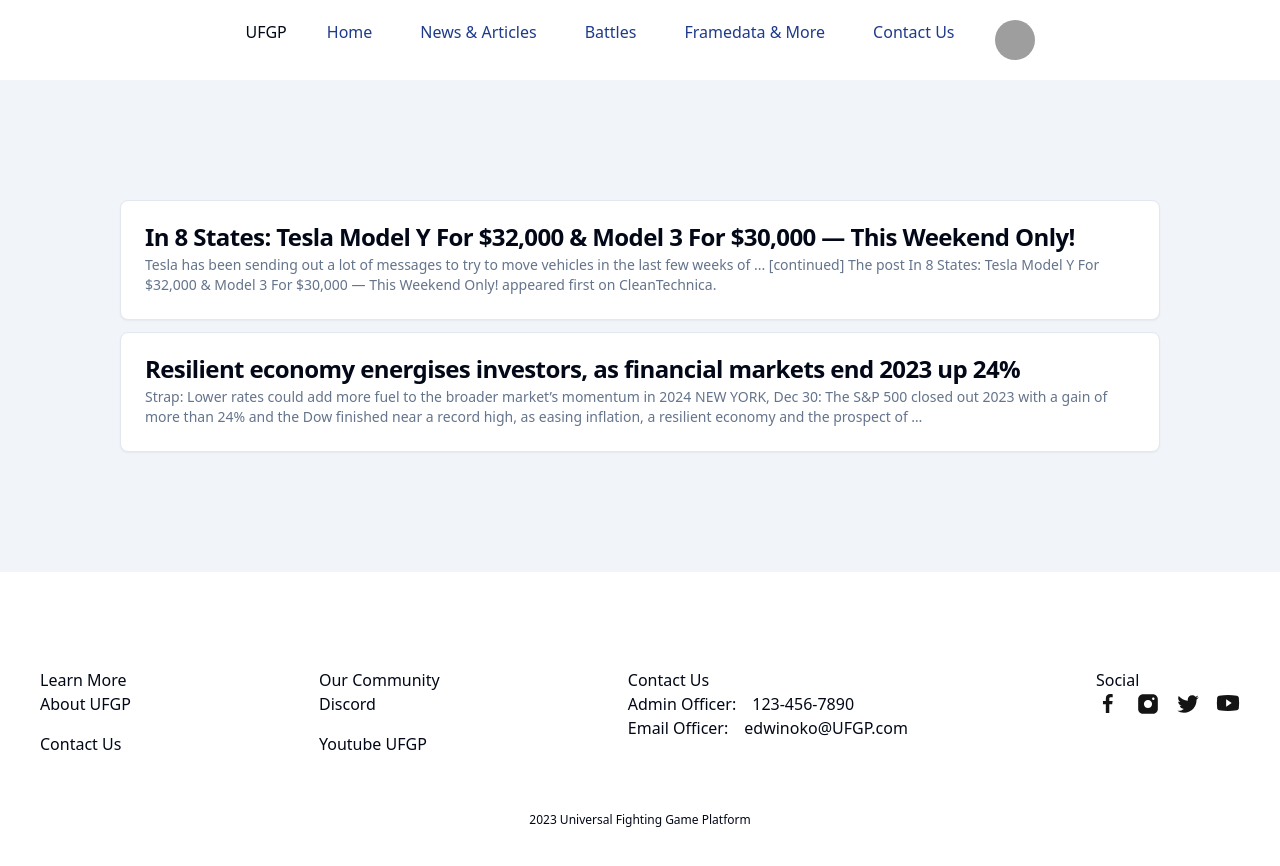
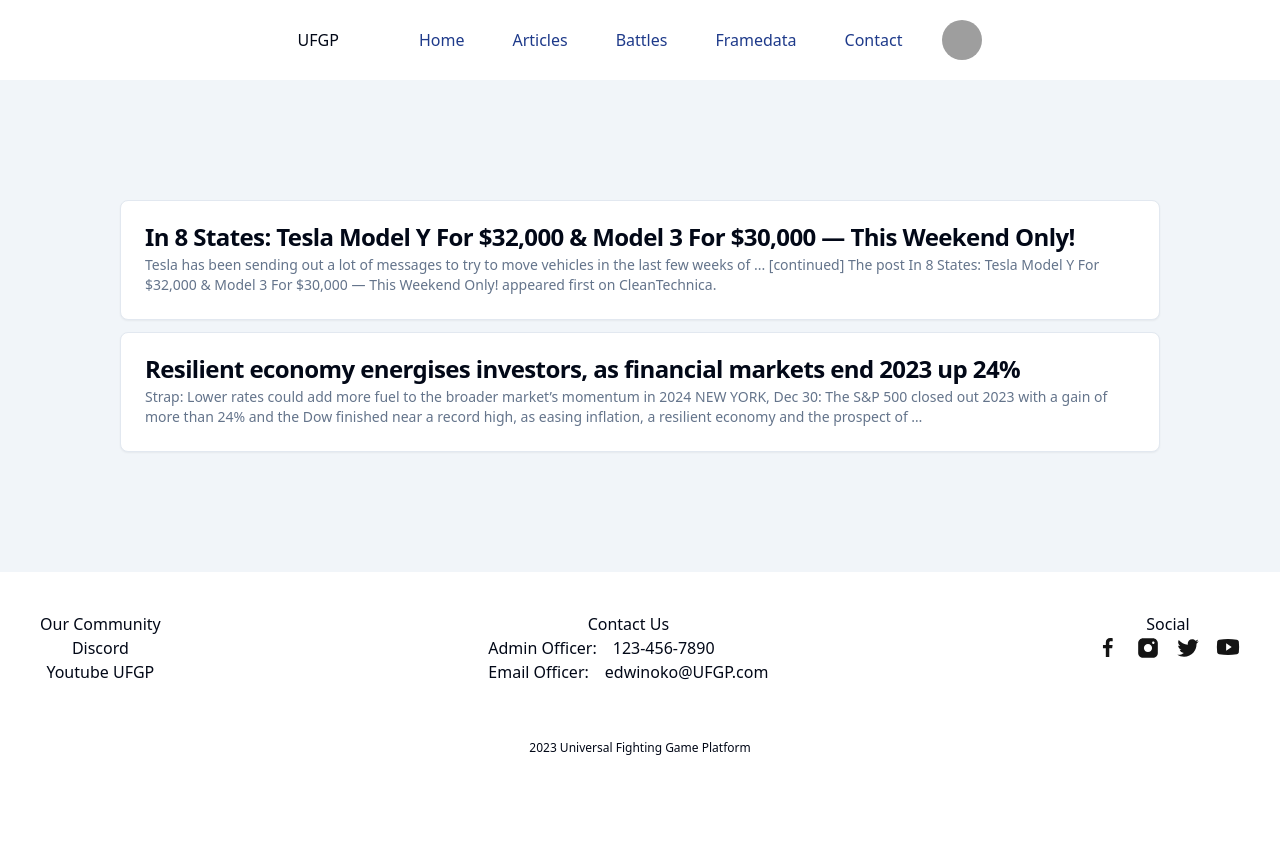
Before and after one commit to edwinoko/Universal-Fighting-Game-Platform, a Next.js app: page /news in a window 1280 px wide. Shown: the top 866 px of the page. Built offline with nearby package versions, Linux system fonts and the light colour scheme; grey boxes are pictures that could not be loaded.

Commit message:
Changed footer

```diff
--- a/components/Footer.tsx
+++ b/components/Footer.tsx
@@ -5,13 +5,13 @@
 
 const Footer = () => {
   return (
-    <footer className='flex mb-24 pt-24 pl-10 pr-10'>
+    <footer className='flex mb-24 p-10'>
       <div className='padding-container max-container flex w-full flex-col gap-14'>
         <div className='flex flex-col items-start justify-center gap-[10%] md:flex-row'>
-          <div className='flex flex-wrap gap-10 sm:justify-between md:flex-1'>
+          <div className='flex flex-wrap gap-10 sm:justify-between md:flex-1 text-center'>
             {FOOTER_LINKS.map((columns)  => (
               <FooterColumn title={columns.title}>
-                <ul className='regular-14 flex flex-col gap-4 text-gray-30'>
+                <ul className='regular-14 flex flex-col text-gray-30'>
                   {columns.links.map((item)  => (
                     <Link href="/" key={item}>
                       {item}
--- a/components/Navbar.tsx
+++ b/components/Navbar.tsx
@@ -21,10 +21,10 @@
   return (
     <div className="grid justify-items-stretch">
         <nav className="flex space-x-10 flexBetween max-container justify-self-center padding-container relative z-30 py-5">
-            <Link href="/" >
+            <Link href="/" className="pt-2 pr-10" >
                 UFGP
             </Link>
-                    <ul className="h-full gap-12 flex justify-self-center">
+                    <ul className="h-full gap-12 flex justify-self-center pt-2">
                         {TOP_NAVIGATION_LINKS.map((link) => (
                             link.main == true && (
                                 <Link href={link.href} key={link.key}
--- a/constants/index.ts
+++ b/constants/index.ts
@@ -1,10 +1,10 @@
 // NAVIGATION LINKS FOR THE MAIN HOMEPAGE
 export const TOP_NAVIGATION_LINKS = [
   { href: '/home', key: 'home', label: 'Home', main: true},
-  { href: '/news', key: 'News & Articles', label: 'News & Articles', main: true},
+  { href: '/news', key: 'Articles', label: 'Articles', main: true},
   { href: '/battles', key: 'Battles', label: 'Battles', main: true},
-  { href: '/frame_data_and_more', key: 'Framedata & More', label: 'Framedata & More', main: true},
-  { href: '/contact', key: 'contact_us', label: 'Contact Us', main: true},
+  { href: '/frame_data_and_more', key: 'Framedata', label: 'Framedata', main: true},
+  { href: '/contact', key: 'contact_us', label: 'Contact', main: true},
   { href: '/', key: 'main', label: 'main', main: false},
 ];
 
@@ -39,15 +39,8 @@
 // FOOTER SECTION
 export const FOOTER_LINKS = [
   {
-    title: 'Learn More',
-    links: [
-      'About UFGP',
-      'Contact Us',
-    ],
-  },
-  {
     title: 'Our Community',
-    links: ['Discord', 'Youtube UFGP'],
+    links: ['Discord','Youtube UFGP'],
   },
 ];
 
```
